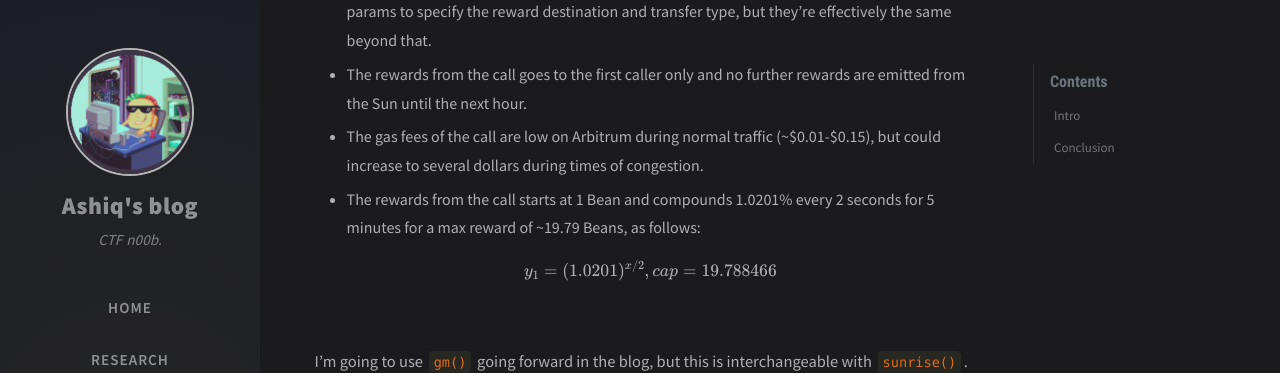
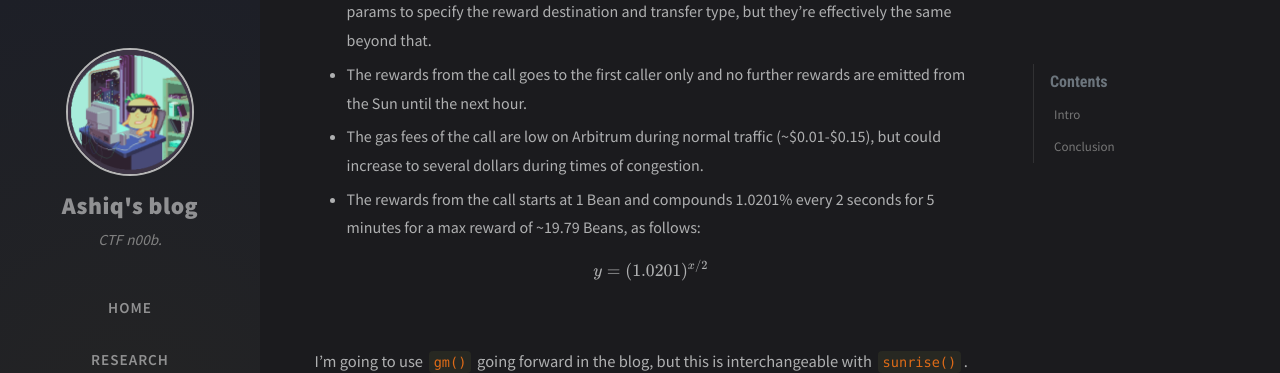
Before and after one commit to toastedsteaksandwich/toastedsteaksandwich.github.io, a Jekyll site: the page built from _posts/2025-12-8-The-Sunrise-Pact.md, in a window 1280 px wide and 900 px high, scrolled down 1674 px. Shown: the top 373 px of the window. Built offline with Jekyll 4.4.1, drawn with Linux system fonts in a browser that asks for light colours; nearby versions of some CDN libraries; comment, search, counter and statistics services are not loaded.

Commit message:
sunrise!

```diff
--- a/_posts/2025-12-8-The-Sunrise-Pact.md
+++ b/_posts/2025-12-8-The-Sunrise-Pact.md
@@ -42,7 +42,7 @@ The part we're interested in is the hourly `gm()`/`sunrise()` functions, i.e. th
 - The gas fees of the call are low on Arbitrum during normal traffic (~$0.01-$0.15), but could increase to several dollars during times of congestion.
 - The rewards from the call starts at 1 Bean and compounds 1.0201% every 2 seconds for 5 minutes for a max reward of ~19.79 Beans, as follows:
 
-$$ y_1 = (1.0201)^{x/2}, cap = 19.788466 $$
+$$ y = (1.0201)^{x/2} $$
 
 ![Desktop View](/assets/img/sample/sunrise-pact/graph2.png)
 
```
